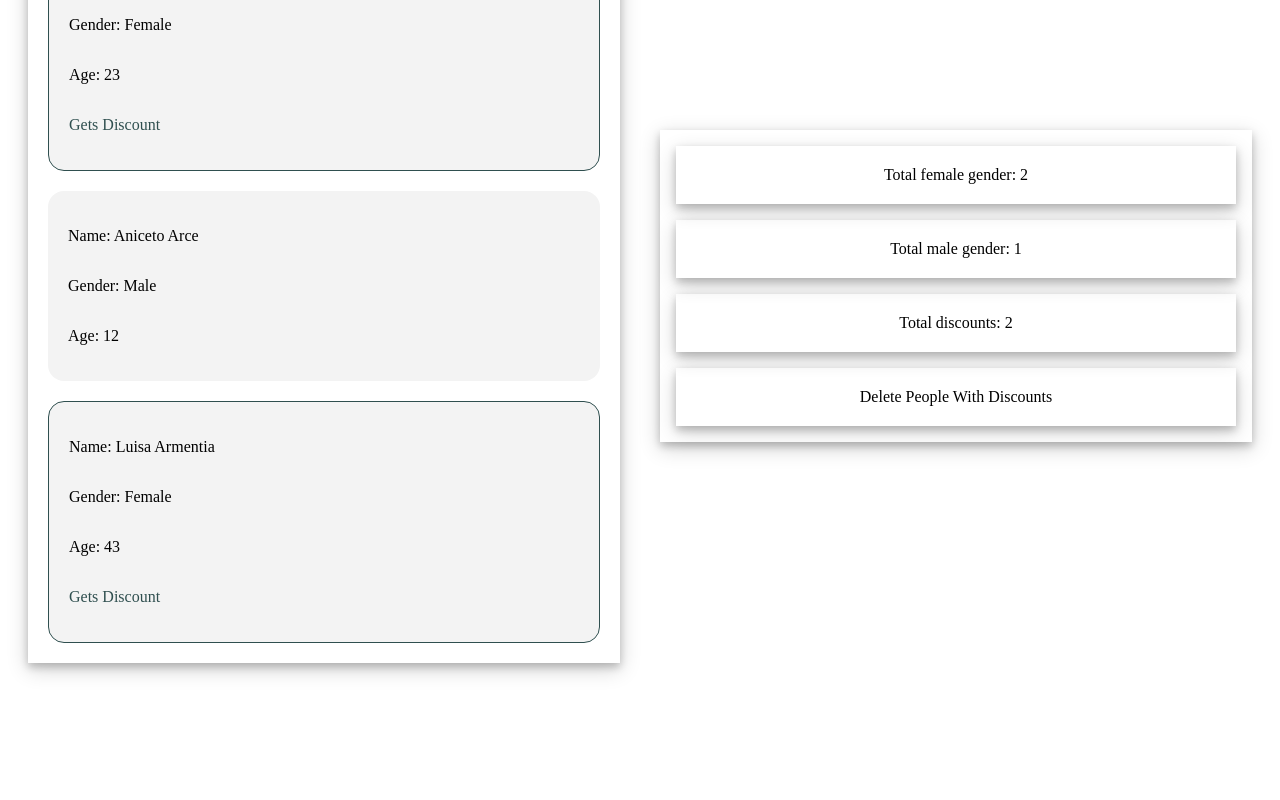
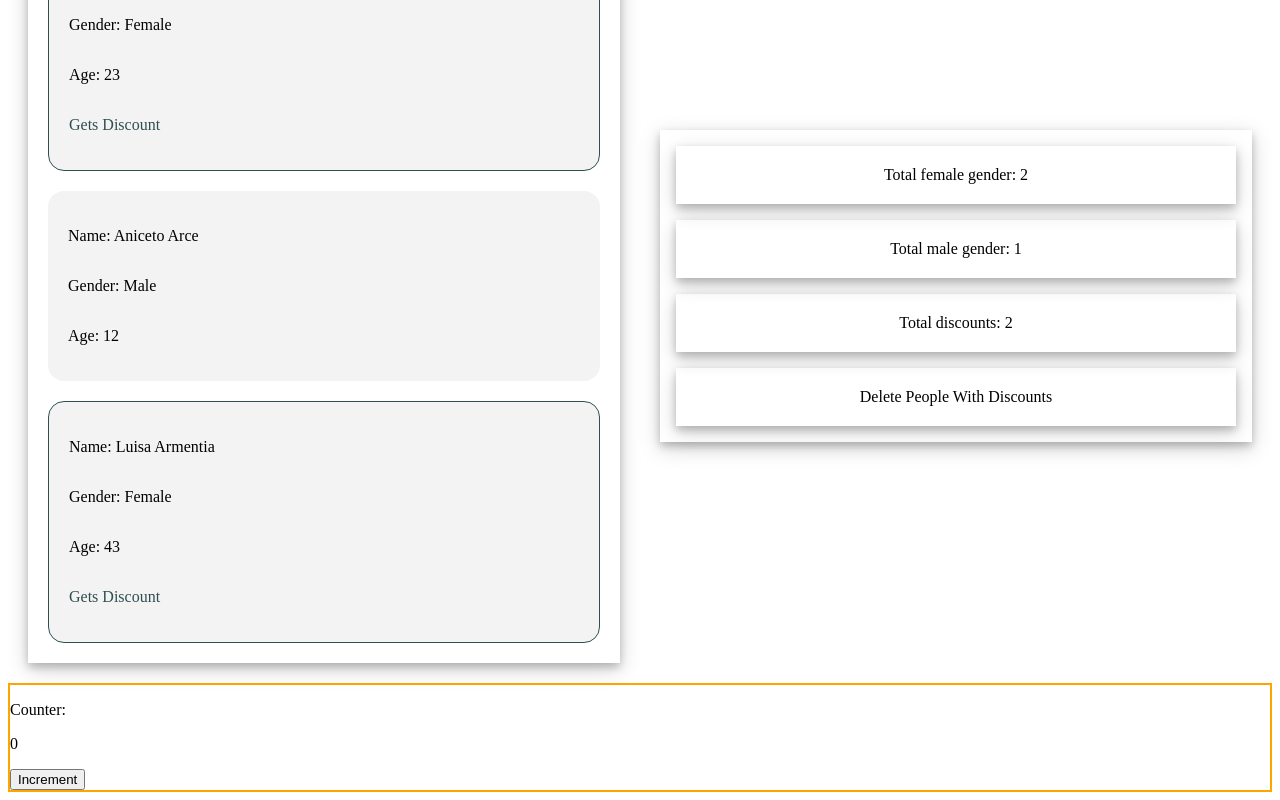
Before and after one commit to marinovivianUPB/Marino-ANGULAR-COURSE-2024, an Angular app in the folder nuevo_proyecto_angular/: page / in a window 1280 px wide. Shown: the part 1511-2311 px from the top of the page. Before the commit the page ends 2202 px from the top, so only its background shows below. Built offline with nearby package versions, Linux system fonts and the light colour scheme.

Commit message:
[02-10-2024] AfterRender and AfterNextRender

```diff
--- a/nuevo_proyecto_angular/src/app/app.component.html
+++ b/nuevo_proyecto_angular/src/app/app.component.html
@@ -71,3 +71,5 @@
     <div class="column-box-button" (click)="deleteDiscounts()">Delete People With Discounts</div>
   </div>
 </div>
+
+<counter></counter>
--- a/nuevo_proyecto_angular/src/app/app.component.ts
+++ b/nuevo_proyecto_angular/src/app/app.component.ts
@@ -5,6 +5,7 @@
 import { CalculatorComponent } from './calculator/calculator.component';
 import { HistoryComponent } from './history/history.component';
 import { PersonComponent } from './person/person.component';
+import { CounterComponent } from './counter/counter.component';
 
 interface IPerson{
   name:string,
@@ -15,7 +16,7 @@
 @Component({
   selector: 'app-root',
   standalone: true,
-  imports: [RouterOutlet, UserCardComponent, CalculatorComponent, HistoryComponent, CommonModule, PersonComponent],
+  imports: [RouterOutlet, UserCardComponent, CalculatorComponent, HistoryComponent, CommonModule, PersonComponent, CounterComponent],
   templateUrl: './app.component.html',
   styleUrl: './app.component.scss'
 })
--- /dev/null
+++ b/nuevo_proyecto_angular/src/app/counter/counter.component.html
@@ -0,0 +1,5 @@
+<div style="border: 2px solid orange;">
+    <p>Counter:</p>
+    <p>{{sum}}</p>
+    <button (click)="sum=sum+1">Increment</button>
+</div>
--- /dev/null
+++ b/nuevo_proyecto_angular/src/app/counter/counter.component.ts
@@ -0,0 +1,21 @@
+import { afterNextRender, afterRender, Component } from '@angular/core';
+
+@Component({
+  selector: 'counter',
+  standalone: true,
+  imports: [],
+  templateUrl: './counter.component.html',
+  styleUrl: './counter.component.scss'
+})
+export class CounterComponent {
+  sum:number=0
+
+  constructor(){
+    afterRender(() =>{
+      console.log("counter after render: ",this.sum)
+    })
+    afterNextRender(() =>{
+      console.log("counter after next render: ",this.sum)
+    })
+  }
+}
```
Also changed, not shown: nuevo_proyecto_angular/src/app/user-card/user-card.component.ts (+11 -11 lines), nuevo_proyecto_angular/src/app/counter/counter.component.scss (added), 1 other file (tests, documents, lock files or other folders).
